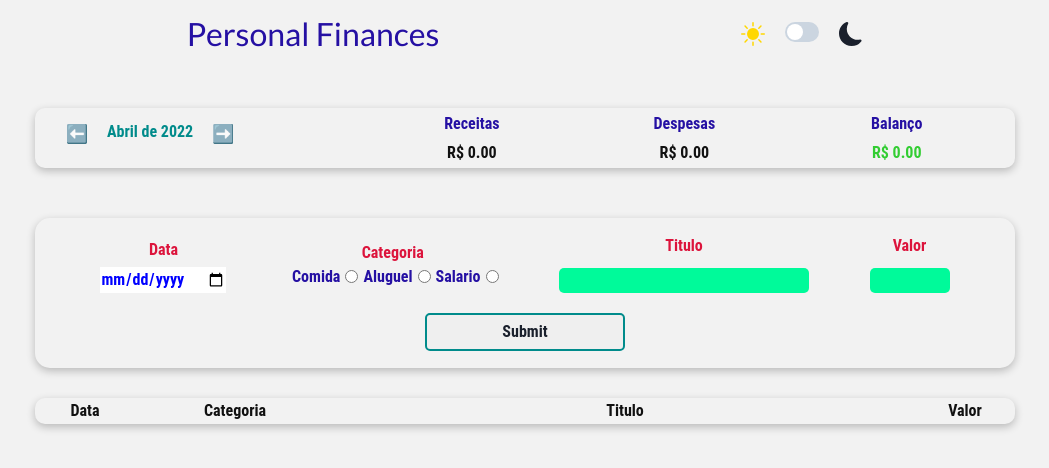
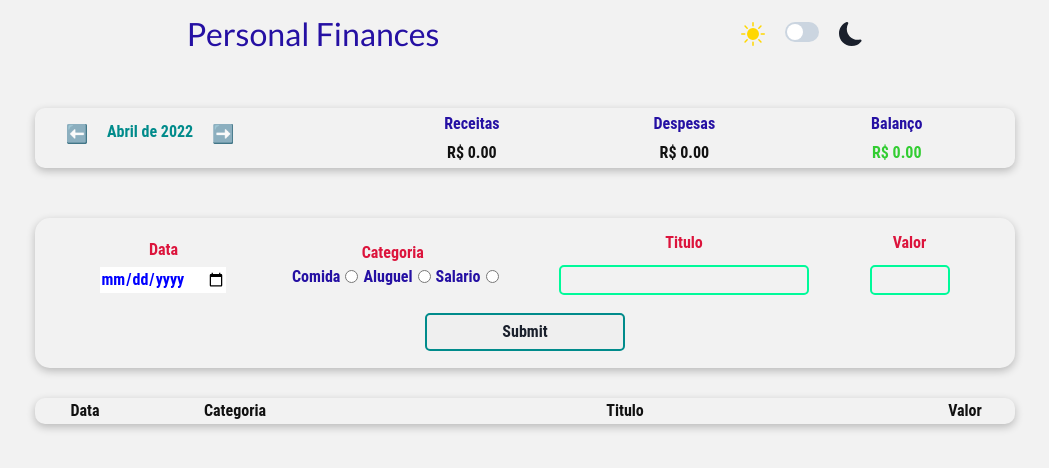
Before and after one commit to santosfk/personal-finances, a React (Vite) app: page / in a window 1280 px wide. Shown: the top 468 px of the page, without its empty margins (115-1164 px from the left). Built offline with nearby package versions, Linux system fonts and the light colour scheme.

Commit message:
feat:styling inputs

```diff
--- a/src/Pages/Home/Home.tsx
+++ b/src/Pages/Home/Home.tsx
@@ -10,8 +10,8 @@ import AddArea from "../../components/AddArea";
 import moment from "moment";
 import { ThemeProvider } from "styled-components";
 import themes from "../../themes";
-
 import SwitchButton from "../../components/SwitchButton";
+import { List } from "@chakra-ui/react";
 
 function Home() {
   const [list, setList] = useState<Item[]>(items);
@@ -57,6 +57,7 @@ function Home() {
       value: Number(item.value),
     });
     setList(newList);
+
     console.log(pushList);
     //teste
   };
--- a/src/components/AddArea/style.ts
+++ b/src/components/AddArea/style.ts
@@ -66,23 +66,24 @@ export const TitleContent = styled.div`
     font-weight: bold;
     margin-top: 5px;
     input {
-      background-color: var(--white-green);
+      background: none;
+      border: 2px solid var(--white-green);
       margin-top: 10px;
       margin-bottom: -10px;
       outline: none;
-      border: none;
       width: 250px;
       color: var(--blue);
       font-weight: bold;
       border-radius: 5px;
-      height: 25px;
+      height: 30px;
       font-size: 0.8rem;
       transition: 0.5s;
       padding-left: 10px;
     }
     input:focus {
-      background-color: var(--blue);
-      color: var(--green);
+      border: 2px solid var(--white-blue);
+      transform: translateY(3px);
+      letter-spacing: 2px;
     }
   }
 `;
@@ -96,9 +97,10 @@ export const ValueContent = styled.div`
     color: var(--red);
   }
   input {
+    background: none;
     margin-top: 10px;
     margin-bottom: -5px;
-    height: 25px;
+    height: 30px;
     width: 80px;
     padding-left: 10px;
     border-radius: 5px;
@@ -106,13 +108,13 @@ export const ValueContent = styled.div`
     outline: none;
     border: none;
     transition: 0.4s;
-    background-color: var(--white-green);
+    border: 2px solid var(--white-green);
     color: var(--blue);
     font-weight: bold;
   }
   input:focus {
-    background-color: var(--blue);
-    color: var(--white-green);
+    transform: translateY(3px);
+    border: 2px solid var(--white-blue);
   }
 `;
 export const Submit = styled.div`
```
